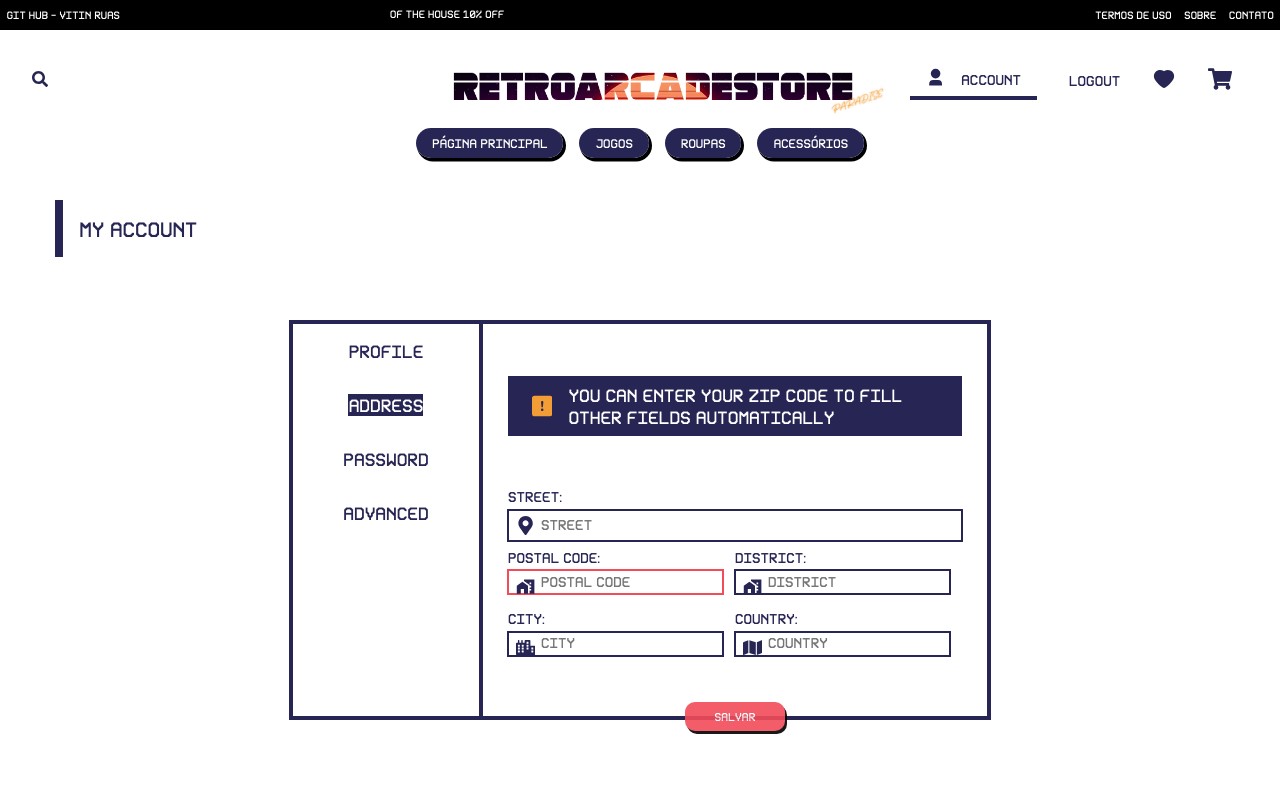
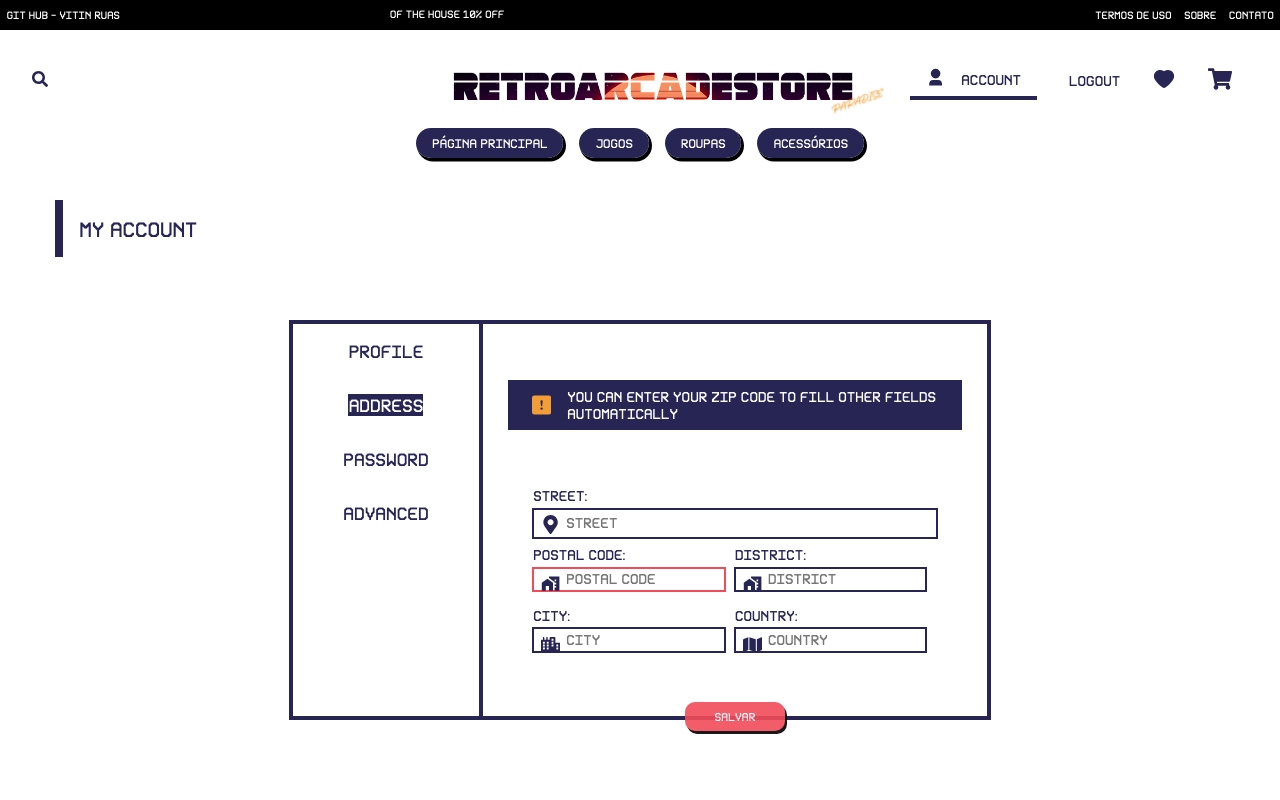
Before and after one commit to vitinruas/_retroarcadestore-client, a React (Create React App) app: page /account/address in a window 1280 px wide. Shown: the top 800 px of the page. Built offline with nearby package versions, Linux system fonts and the light colour scheme; sample sign-in values are in the browser's storage.

Commit message:
refactor: account style

```diff
--- a/src/pages/Client/Account/Account.css
+++ b/src/pages/Client/Account/Account.css
@@ -47,9 +47,45 @@
   width: 80%;
 }
 
+.account .content > section {
+  height: 100%;
+  display: flex;
+  justify-content: space-evenly;
+  align-items: center;
+  flex-flow: column;
+  position: relative;
+}
+
 .account form .btn {
   position: absolute;
   bottom: -15px;
   width: 100px;
   padding: 0.5rem 1rem;
 }
+
+.account form {
+  display: flex;
+  justify-content: center;
+  align-items: center;
+  flex-flow: column;
+  width: 80%;
+}
+
+.account form label {
+  width: 100%;
+}
+
+.account .warning {
+  width: 90%;
+  display: flex;
+  align-items: center;
+  margin: 0.5rem;
+  background: var(--s-color);
+  color: white;
+  padding: 0.5rem 0.5rem;
+  font-size: 0.8rem;
+}
+.account .warning .icons {
+  margin: 0 1rem;
+  color: var(--t-color);
+}
--- a/src/pages/Client/Account/Address/Address.css
+++ b/src/pages/Client/Account/Address/Address.css
@@ -1,47 +1,10 @@
-.address {
-  height: 100%;
-  width: 100%;
-  display: flex;
-  flex-flow: column;
-  justify-content: space-evenly;
-  align-items: center;
-  position: relative;
-}
-.address .warning {
-  width: 90%;
-  display: flex;
-  align-items: center;
-  margin: 0.5rem;
-  background: var(--s-color);
-  color: white;
-  padding: 0.5rem 0.5rem;
-}
-
-.address .warning .icons {
-  margin: 0 1rem;
-  font-size: 2rem;
-  color: var(--t-color);
-}
-
-.address form {
-  display: flex;
-  align-items: center;
-  justify-content: center;
-  flex-flow: column;
-  width: 90%;
-}
-
-.address form label {
-  width: 100%;
-}
-
-.address form label.one-line {
+.address .informations label.one-line {
   display: flex;
   flex-flow: row;
   justify-content: center;
   align-items: center;
 }
 
-.address form label.one-line input {
+.address .informations label.one-line input {
   width: 95%;
 }
--- a/src/pages/Client/Account/Address/Address.tsx
+++ b/src/pages/Client/Account/Address/Address.tsx
@@ -17,7 +17,7 @@ const Address = (props: IProps) => {
           You can enter your zip code to fill other fields automatically
         </span>
       </div>
-      <form>
+      <form className="informations">
         <label>
           <span>Street:</span>
           <FaMapMarkerAlt className="icons" />
--- /dev/null
+++ b/src/pages/Client/Account/Advanced/Advanced.tsx
@@ -0,0 +1,27 @@
+import React from 'react'
+import { AiFillUnlock } from 'react-icons/ai'
+import { BsFillExclamationSquareFill } from 'react-icons/bs'
+
+type Props = {}
+
+const Advanced = (props: Props) => {
+  return (
+    <section>
+      <h2>Close my account</h2>
+      <div className="warning">
+        <BsFillExclamationSquareFill className="icons" />
+        <span>You won't be able recover your account after this action</span>
+      </div>
+      <form>
+        <label>
+          <span>Password:</span>
+          <AiFillUnlock className="icons" />
+          <input type="password" placeholder="Password" />
+        </label>
+      </form>
+      <button className="btn btn-primary">I want close my Account</button>
+    </section>
+  )
+}
+
+export default Advanced
--- a/src/pages/Client/Account/Profile/Profile.css
+++ b/src/pages/Client/Account/Profile/Profile.css
@@ -1,12 +1,3 @@
-.profile {
-  height: 100%;
-  display: flex;
-  justify-content: space-evenly;
-  align-items: center;
-  flex-flow: column;
-  position: relative;
-}
-
 .profile .photo {
   width: 128px;
   height: 128px;
@@ -29,15 +20,3 @@
 .profile .photo img:hover {
   border-color: var(--t-color);
 }
-
-.profile form {
-  display: flex;
-  justify-content: center;
-  align-items: center;
-  flex-flow: column;
-  width: 80%;
-}
-
-.profile form label {
-  width: 100%;
-}
--- a/src/pages/Client/Account/Profile/Profile.tsx
+++ b/src/pages/Client/Account/Profile/Profile.tsx
@@ -13,25 +13,20 @@ const Profile = (props: Props) => {
   const [photo, setPhoto] = useState<string | null>(null)
   return (
     <section className="profile">
-      {/* photo */}
       <div className="photo" title="Change image?">
         {photo ? <img src="" /> : <img src={ProfileImage} />}
       </div>
-      {/* informations */}
       <form className="informations">
-        {/* Name */}
         <label>
           <span>Name:</span>
           <RiUser3Fill className="icons" />
           <input type="text" placeholder="Name" />
         </label>
-        {/* Email */}
         <label>
           <span>Email:</span>
           <MdEmail className="icons" />
           <input type="email" placeholder="Email" />
         </label>
-        {/* BirthDay */}
         <label>
           <span>BirthDay:</span>
           <FaBirthdayCake className="icons" />
--- a/src/pages/index.tsx
+++ b/src/pages/index.tsx
@@ -9,6 +9,7 @@ import Account from './Client/Account/Account'
 import Profile from './Client/Account/Profile/Profile'
 import Address from './Client/Account/Address/Address'
 import ChangePassword from './Client/Account/ChangePassword/ChangePassword'
+import Advanced from './Client/Account/Advanced/Advanced'
 
 // context
 import { useAuthContext } from '../contexts/auth-context'
@@ -66,7 +67,7 @@ const Pages = (props: IProps) => {
           path="/account/advanced"
           element={
             authState.isLogged ? (
-              <Account children={<Address />} />
+              <Account children={<Advanced />} />
             ) : (
               <Navigate to={'/'} />
             )
```
Also changed, not shown: src/pages/Client/Account/Advanced/Advanced.css (added).
